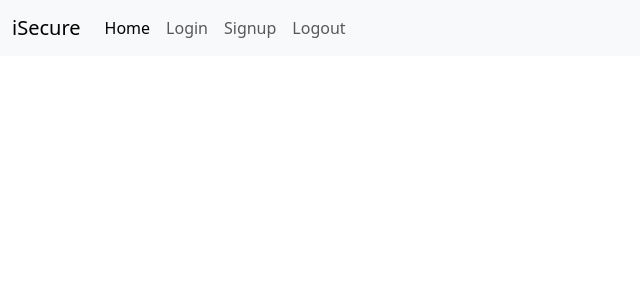
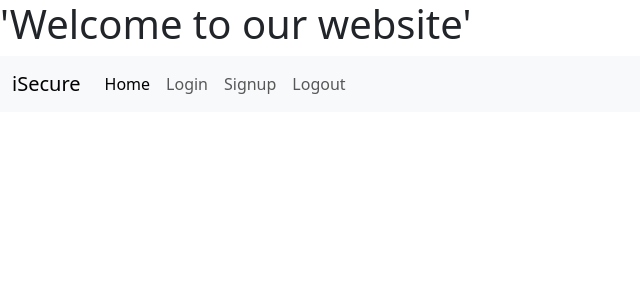
Before and after one commit to humayrasamia612021/php_loginsystem, a PHP site: page /welcome.php in a window 1280 px wide. Shown: the top 300 px of the page, without its empty margins (0-640 px from the left). Run offline with PHP 8.4, Linux system fonts and the light colour scheme.

Commit message:
added h1

```diff
--- a/welcome.php
+++ b/welcome.php
@@ -9,6 +9,7 @@
     <title>Welcome</title>
   </head>
   <body>
+  <h1 class= "text-container">'Welcome to our website'</h1>
     <?php require 'partials/_nav.php'?>
 
 
```
